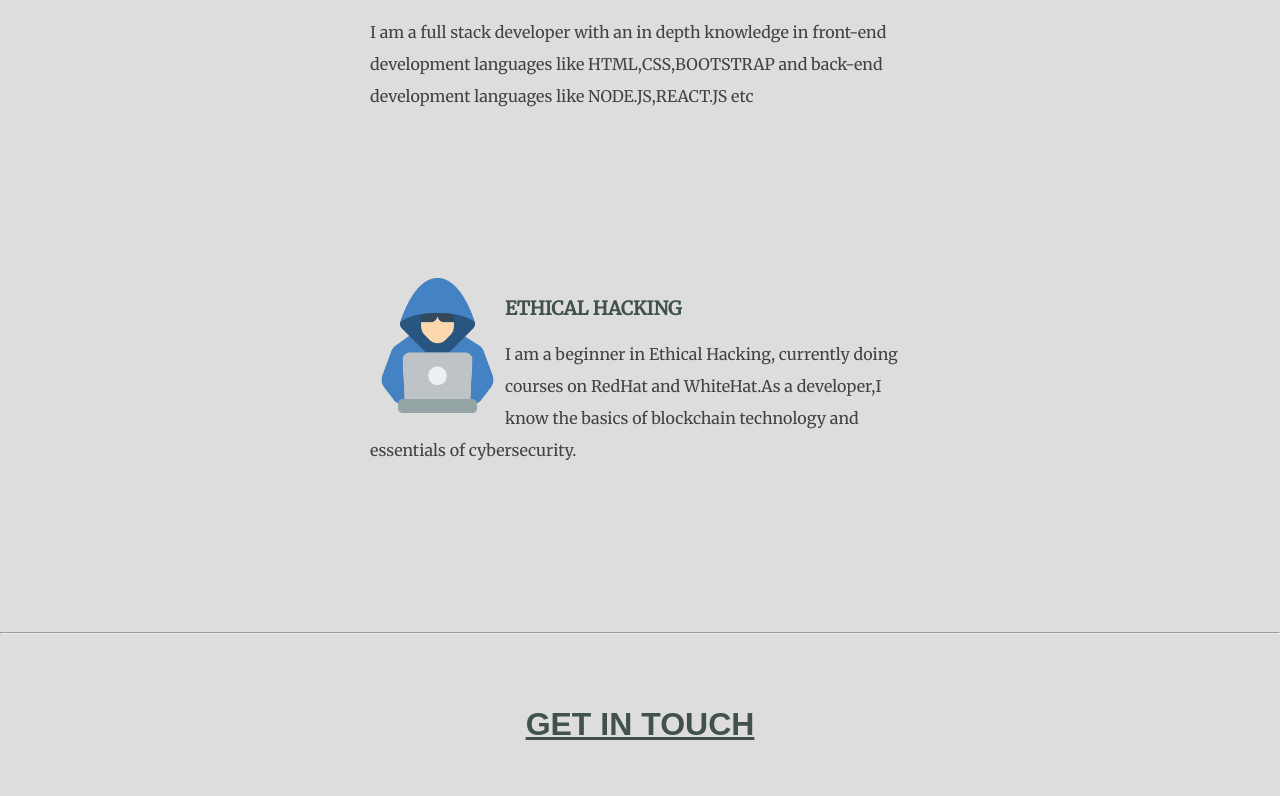
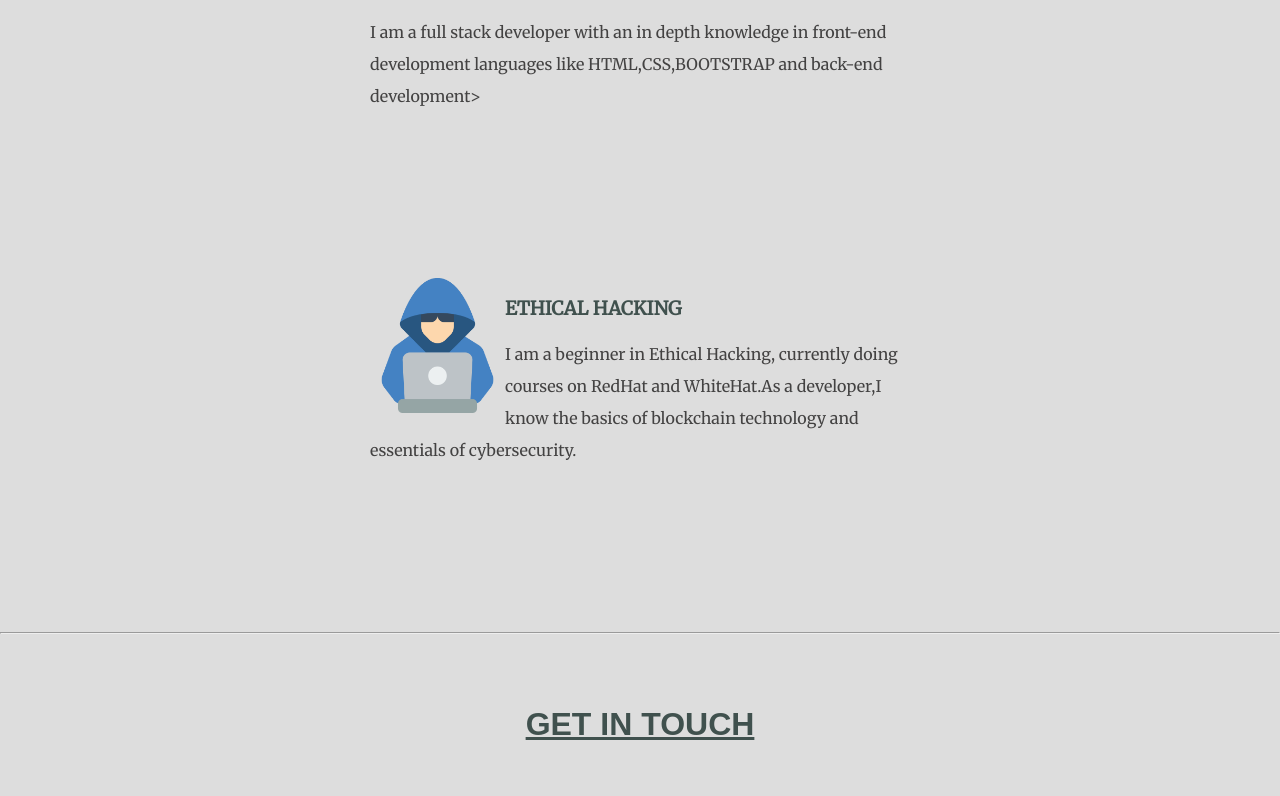
Before and after one commit to Jannesh-OP/css-updated-final, a plain HTML site: page index.html in a window 1280 px wide. Shown: the part 1198-1994 px from the top of the page. Drawn offline with Linux system fonts and the light colour scheme.

Commit message:
Update index.html

```diff
--- a/index.html
+++ b/index.html
@@ -30,7 +30,7 @@
         <div class="skill2">
             <img class="fullstack" src="full-stack.png" alt="full stack">
             <h3 class="subtitle2">FULL STACK DEVELOPMENT</h3>
-            <p class="description2">I am a full stack developer with an in depth knowledge in front-end development languages like HTML,CSS,BOOTSTRAP and back-end development languages like NODE.JS,REACT.JS etc</p>
+            <p class="description2">I am a full stack developer with an in depth knowledge in front-end development languages like HTML,CSS,BOOTSTRAP and back-end development>
         </div>
         <div class="skill3">
             <img class="hacking" src="hacker.png" alt="hacker">
```
